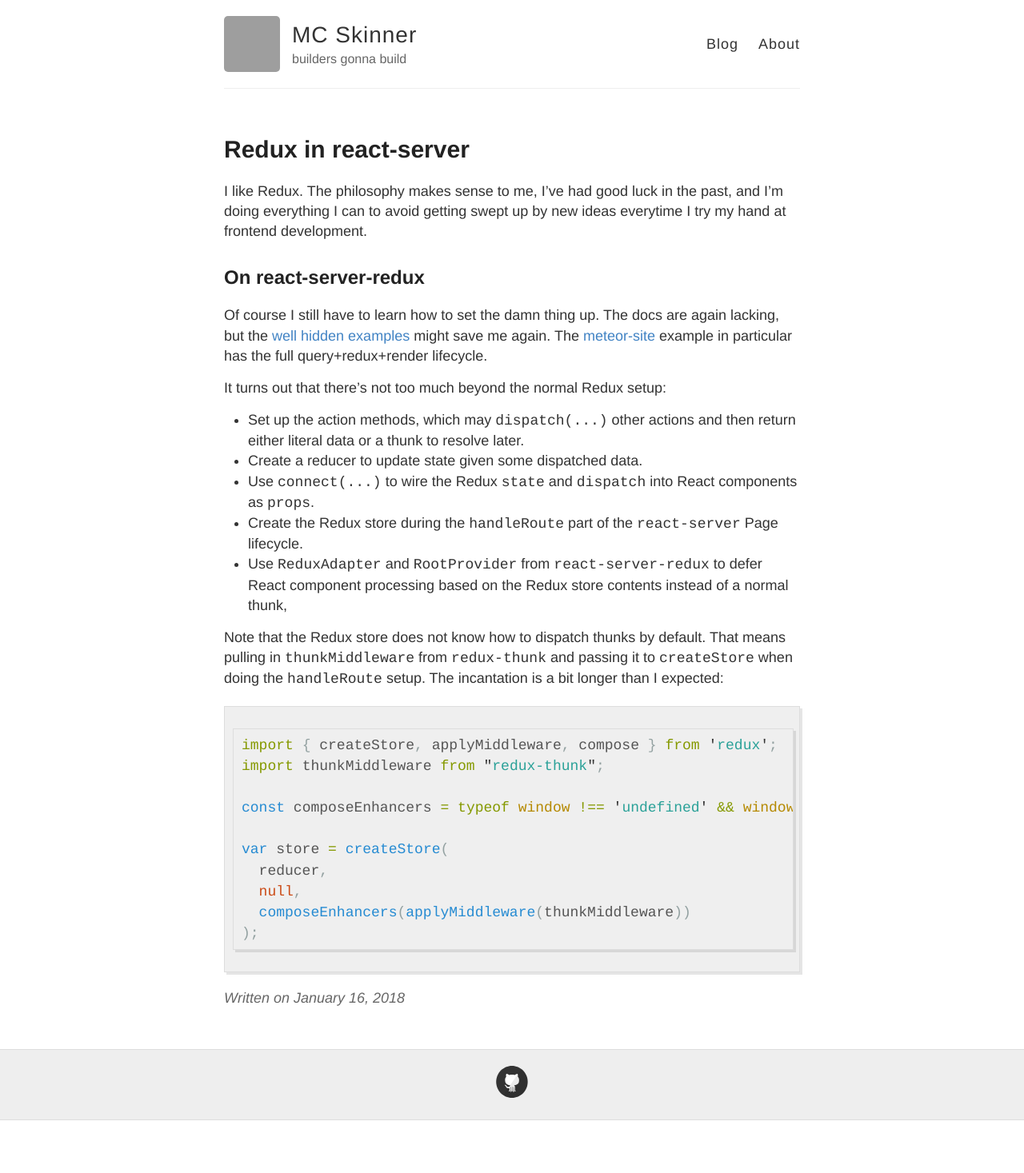
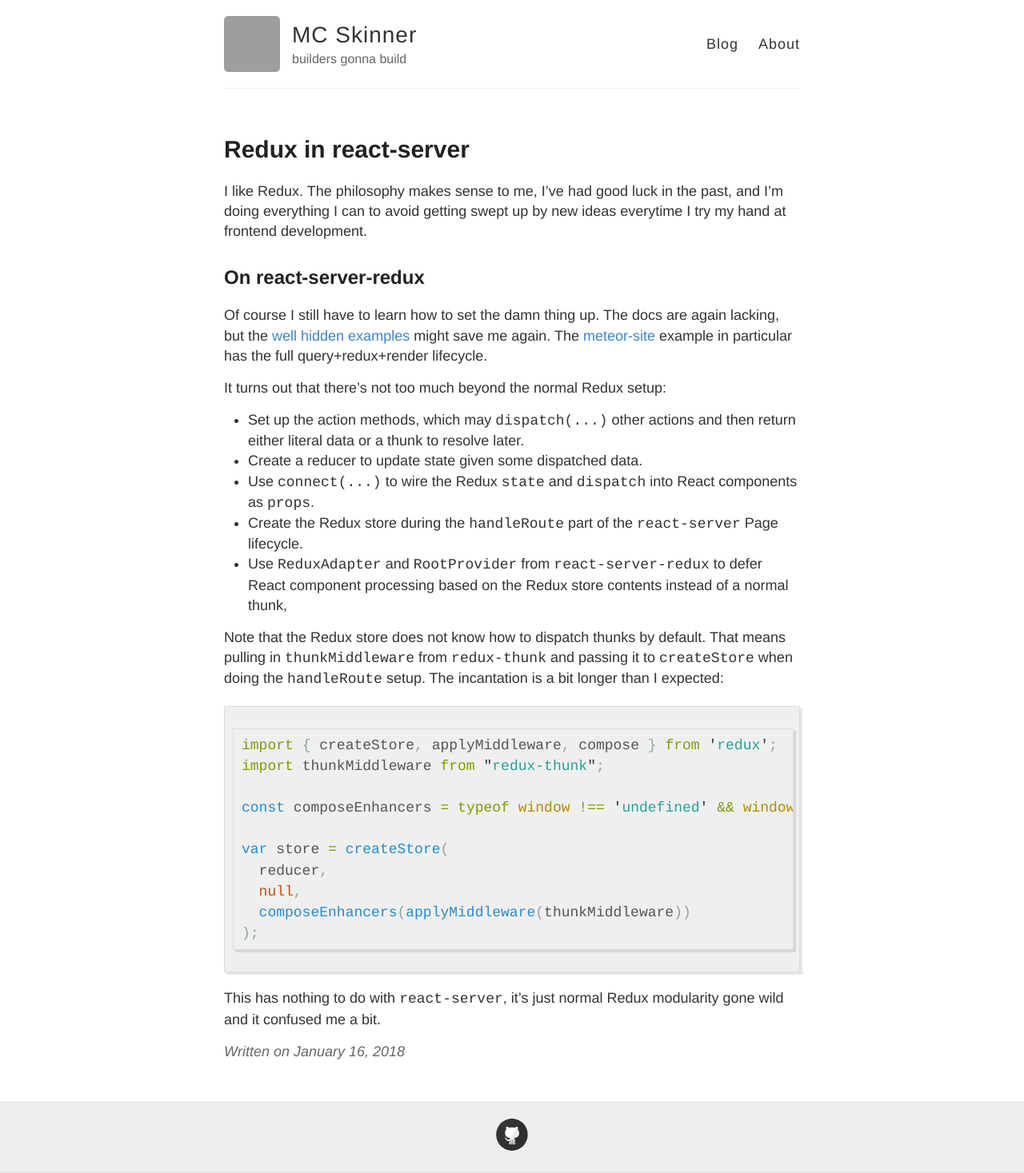
Before and after one commit to mcskinner/mcskinner.github.io, a Jekyll site: the page built from _posts/2018-01-16-react-server-redux.md, in a window 1280 px wide. Shown: the whole page at 80% size. Built offline with Jekyll 4.4.1, drawn with Linux system fonts in a browser that asks for light colours; before the commit the page ends 1401 px from its top, so only the background shows below that; grey boxes are pictures that could not be loaded.

Commit message:
add clarifying statement to react-server-redux blog

````diff
--- a/_posts/2018-01-16-react-server-redux.md
+++ b/_posts/2018-01-16-react-server-redux.md
@@ -31,3 +31,5 @@ var store = createStore(
   composeEnhancers(applyMiddleware(thunkMiddleware))
 );
 ```
+
+This has nothing to do with `react-server`, it's just normal Redux modularity gone wild and it confused me a bit.
````
